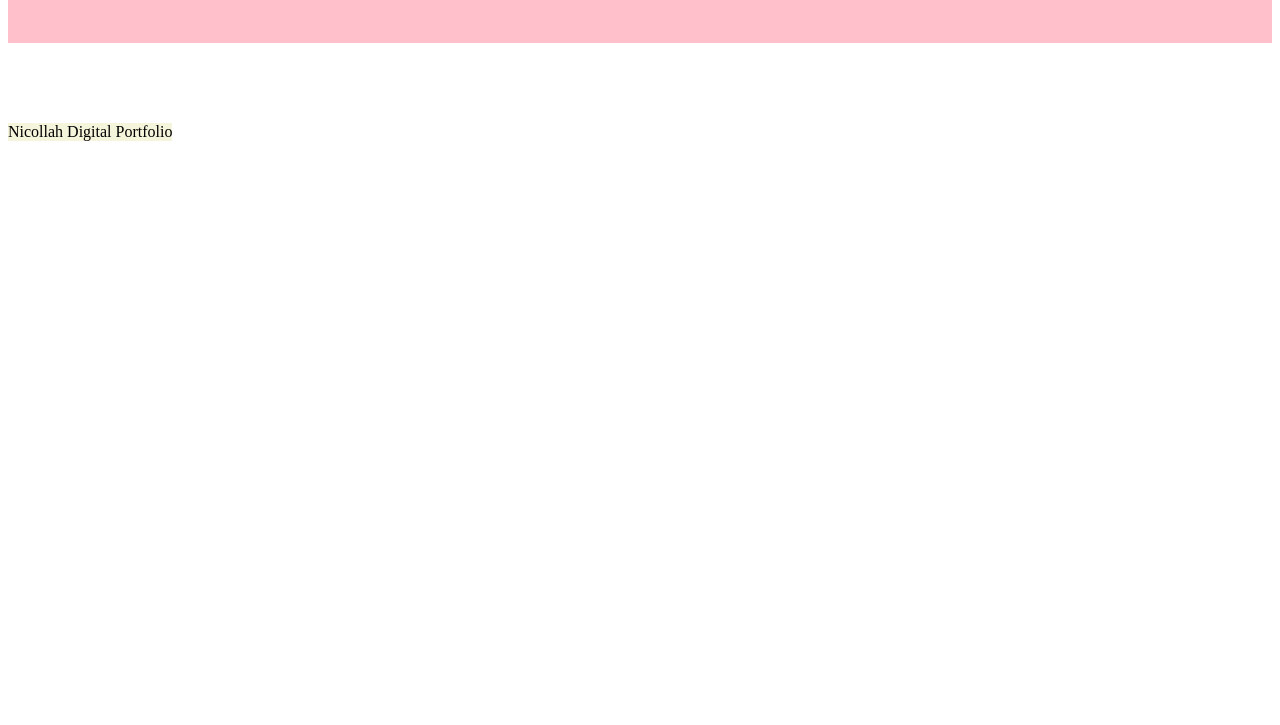
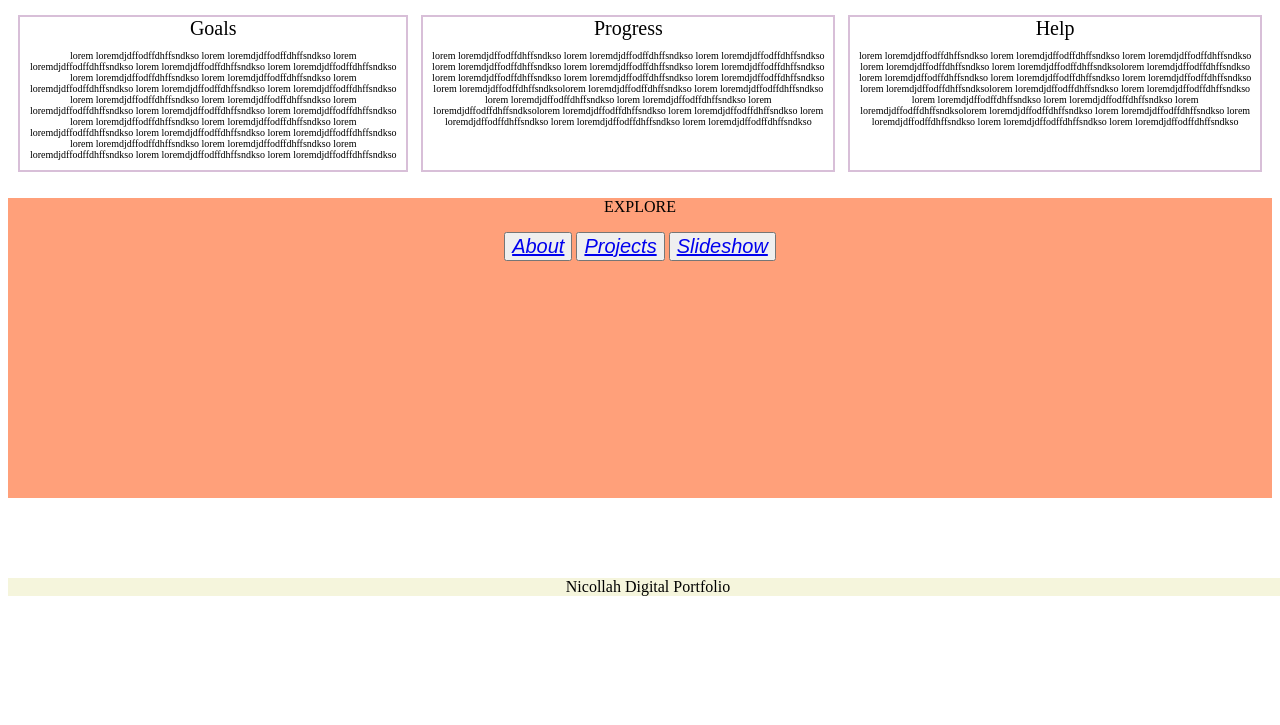
Before and after one commit to NicollahSekete/ZEN, a plain HTML site: page index.html in a window 1280 px wide. Shown: the part 75-800 px from the top of the page. Drawn offline with Linux system fonts and the light colour scheme.

Commit message:
digport commit 4

```diff
--- a/css/style.css
+++ b/css/style.css
@@ -3,9 +3,9 @@
     position: absolute;
     margin-top: 5em;
     background-color: beige;
+    width: 100%;
+    text-align: center;
 }
-
-
 
 
 /*navbar*/
@@ -28,6 +28,68 @@
 
 
 
+/*HOME PAGE*/
+.welcome{
+  text-align: center;
+}
+.wrapper{
+  background: lightsalmon;
+  width: 100% ;
+  height: 300px;
+}
+.CTA{
+  text-align: center;
+}
+.btn{
+  font-size: 20px;
+  font-style: italic;
+}
+.btn:hover{
+  background:red;
+}
+/**/
+
+.welcomeColumns{
+  display: grid;
+  grid-template-columns: auto auto auto;
+  grid-gap: 13px;
+  background-color: white;
+  padding: 10px;
+}
+#welcomeCol{
+  background-color: rgba(255, 255, 255, 0.8);
+  border: 2px solid thistle;
+  text-align: center;
+  font-size: 20px;
+}
+#columnContent{
+  font-size: 10px;
+}
+
+
+
+/*ABOUT PAGE*/
+[id="aboutTitle"]{
+  text-align: center;
+}
+[id="aboutMidTitle"]{
+  text-align: center;
+
+}
+.aboutContent ul li{
+  text-align: center;
+  text-decoration: none;
+  list-style: none;
+
+}
+
+
+
+
+/**/
+
+
+
 
 /*projects page titles*/
 #projectsTitle{
@@ -37,6 +99,17 @@
 #explainer{
     text-align: initial;
 }
+
+
+
+
+
+
+
+
+
+
+
 
 /*SLIDESHOW PAGE*/
 
@@ -70,13 +143,14 @@
 .bar{
   width: 50px;
   height: 10px;
-  border: 5px solid rgb(172, 54, 172);
+  border: 3px solid rgb(172, 54, 172);
+  border-style: dashed;
   margin: 6px;
   cursor: zoom-in;
   transition: 0.4s;
 }
 .bar:hover{
-  background: #fff;
+  background: lightpink;
 }
 
 input[name="r"]{
--- a/index.html
+++ b/index.html
@@ -9,16 +9,52 @@
    <!--creating a folder called css and a file inside called style.css-->
 </head>
 <body> <!--opening tag-->
+<div class="welcome">
+    <h1>WELCOME TO MY DIGITAL PORTFOLIO</h1>
+    <h2></h2>
+</div>
+<div class="welcomeColumns">
+    <div id="welcomeCol">Goals
+        <p id="columnContent">lorem loremdjdffodffdhffsndkso lorem loremdjdffodffdhffsndkso
+            lorem loremdjdffodffdhffsndkso lorem loremdjdffodffdhffsndkso lorem loremdjdffodffdhffsndkso
+            lorem loremdjdffodffdhffsndkso lorem loremdjdffodffdhffsndkso
+            lorem loremdjdffodffdhffsndkso lorem loremdjdffodffdhffsndkso lorem loremdjdffodffdhffsndkso
+            lorem loremdjdffodffdhffsndkso lorem loremdjdffodffdhffsndkso
+            lorem loremdjdffodffdhffsndkso lorem loremdjdffodffdhffsndkso lorem loremdjdffodffdhffsndkso
+            lorem loremdjdffodffdhffsndkso lorem loremdjdffodffdhffsndkso
+            lorem loremdjdffodffdhffsndkso lorem loremdjdffodffdhffsndkso lorem loremdjdffodffdhffsndkso
+            lorem loremdjdffodffdhffsndkso lorem loremdjdffodffdhffsndkso
+            lorem loremdjdffodffdhffsndkso lorem loremdjdffodffdhffsndkso lorem loremdjdffodffdhffsndkso
+        </p>
+    </div>
+    <div id="welcomeCol">Progress
+        <p id="columnContent">lorem loremdjdffodffdhffsndkso lorem loremdjdffodffdhffsndkso
+            lorem loremdjdffodffdhffsndkso lorem loremdjdffodffdhffsndkso lorem loremdjdffodffdhffsndkso lorem loremdjdffodffdhffsndkso lorem loremdjdffodffdhffsndkso
+            lorem loremdjdffodffdhffsndkso lorem loremdjdffodffdhffsndkso lorem loremdjdffodffdhffsndksolorem loremdjdffodffdhffsndkso lorem loremdjdffodffdhffsndkso
+            lorem loremdjdffodffdhffsndkso lorem loremdjdffodffdhffsndkso lorem loremdjdffodffdhffsndksolorem loremdjdffodffdhffsndkso lorem loremdjdffodffdhffsndkso
+            lorem loremdjdffodffdhffsndkso lorem loremdjdffodffdhffsndkso lorem loremdjdffodffdhffsndkso</p>
+    </div>
+    <div id="welcomeCol">Help
+        <p id="columnContent">lorem loremdjdffodffdhffsndkso lorem loremdjdffodffdhffsndkso
+            lorem loremdjdffodffdhffsndkso lorem loremdjdffodffdhffsndkso lorem loremdjdffodffdhffsndksolorem loremdjdffodffdhffsndkso lorem loremdjdffodffdhffsndkso
+            lorem loremdjdffodffdhffsndkso lorem loremdjdffodffdhffsndkso lorem loremdjdffodffdhffsndksolorem loremdjdffodffdhffsndkso lorem loremdjdffodffdhffsndkso
+            lorem loremdjdffodffdhffsndkso lorem loremdjdffodffdhffsndkso lorem loremdjdffodffdhffsndksolorem loremdjdffodffdhffsndkso lorem loremdjdffodffdhffsndkso
+            lorem loremdjdffodffdhffsndkso lorem loremdjdffodffdhffsndkso lorem loremdjdffodffdhffsndkso</p>
+    </div>
+
+</div>
+
+</div>
 
 
-<div class="navbar">
-    <!--div.navbar-->
-    <ul>
-      <li><a href="about.html">About</a></li>
-      <li><a href="projects.html">Projects</a></li>
-      <li><a href="slideShow.html">Project Gallery</a></li>
 
-    </ul>
+<div class="wrapper">
+    <div class="CTA">
+        <p id="SeeMore">EXPLORE</p>
+        <button class="btn"><a href="about.html"> About</a></button>
+        <button class="btn"><a href="projects.html"> Projects</a></button>
+        <button class="btn"><a href="slideShow.html"> Slideshow</a></button>
+    </div>
 </div>
 
 
@@ -31,4 +67,5 @@ margin - area outside of the border...again, -->
 </div>
 
 </body> <!--closing tag-->
+<link rel="stylesheet" href="index.js">
 </html>
```
Also changed, not shown: about.html (+6 -6 lines), slideShow.html (+2 -2 lines), index.js (added).
